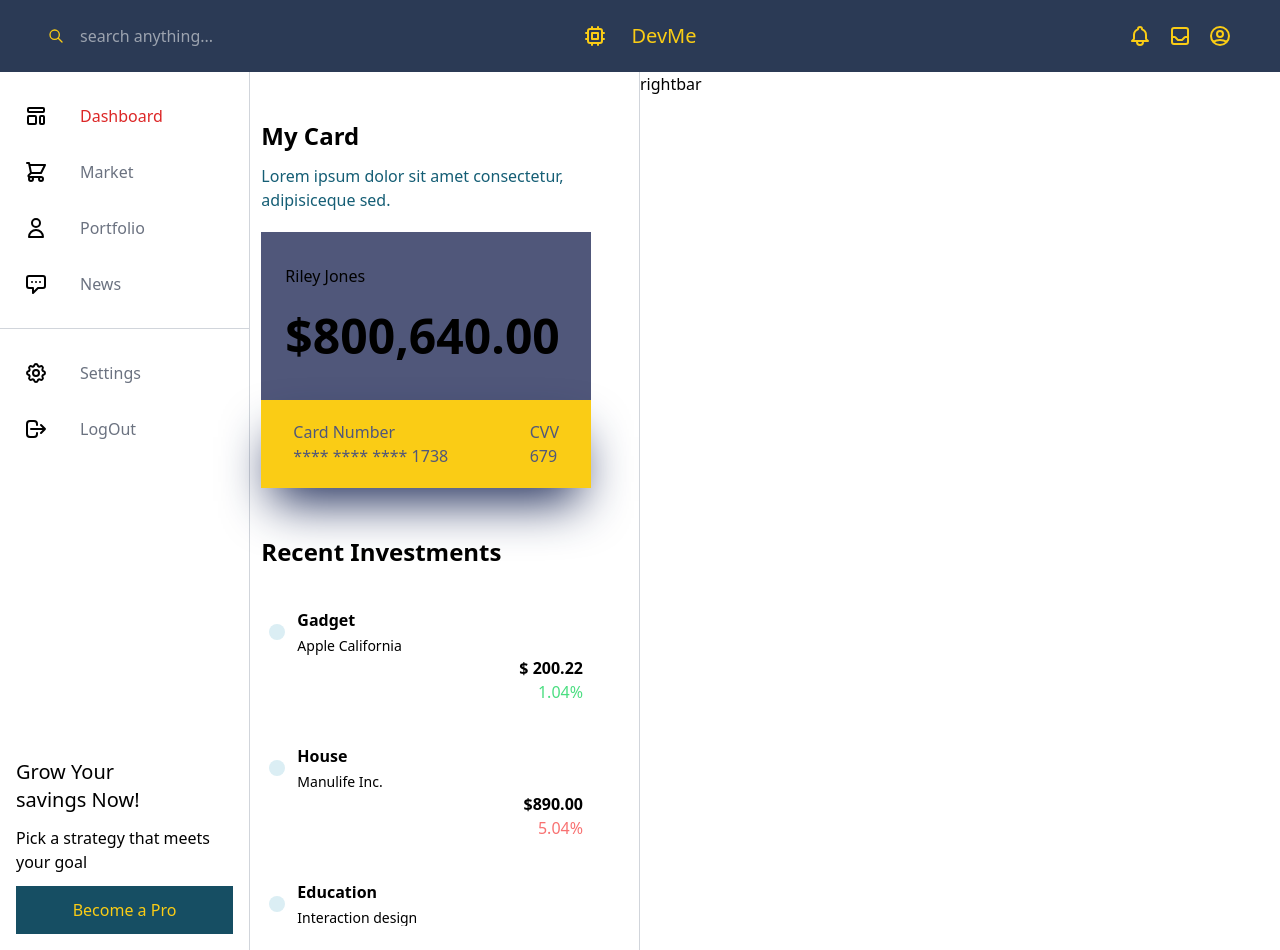
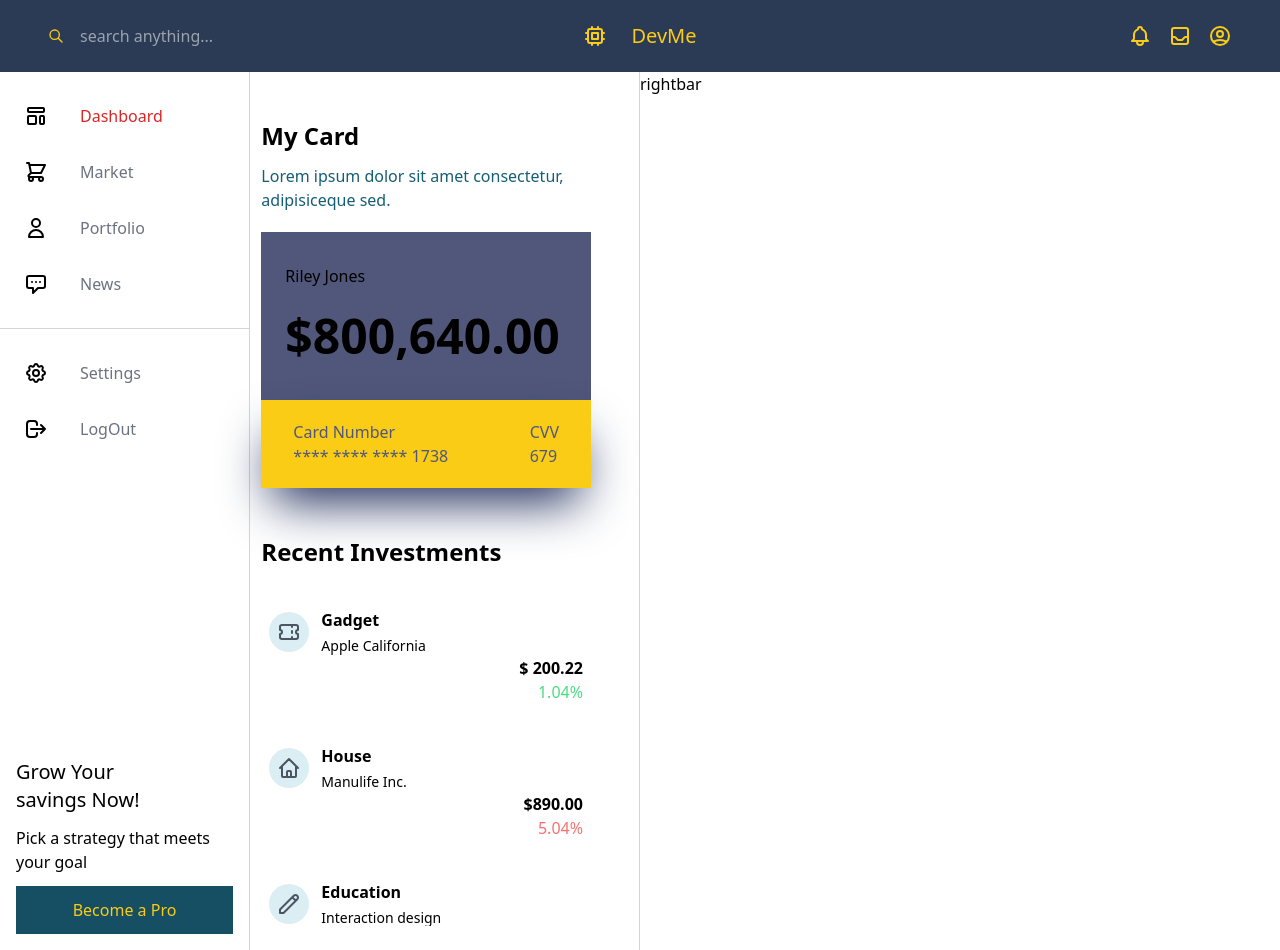
Before and after one commit to Cherrypick14/rad-tailwind, a React (Create React App) app: page / in a window 1280 px wide. Built offline with nearby package versions, Linux system fonts and the light colour scheme.

Commit message:
add custom styling to icons

```diff
--- a/src/index.css
+++ b/src/index.css
@@ -12,4 +12,7 @@
     .nav-icon{
         @apply w-6 h-6 cursor-pointer
     }
+    .invest-icon{
+        @apply w-6 h-6 stroke-gray-600
+      }
 }
```
